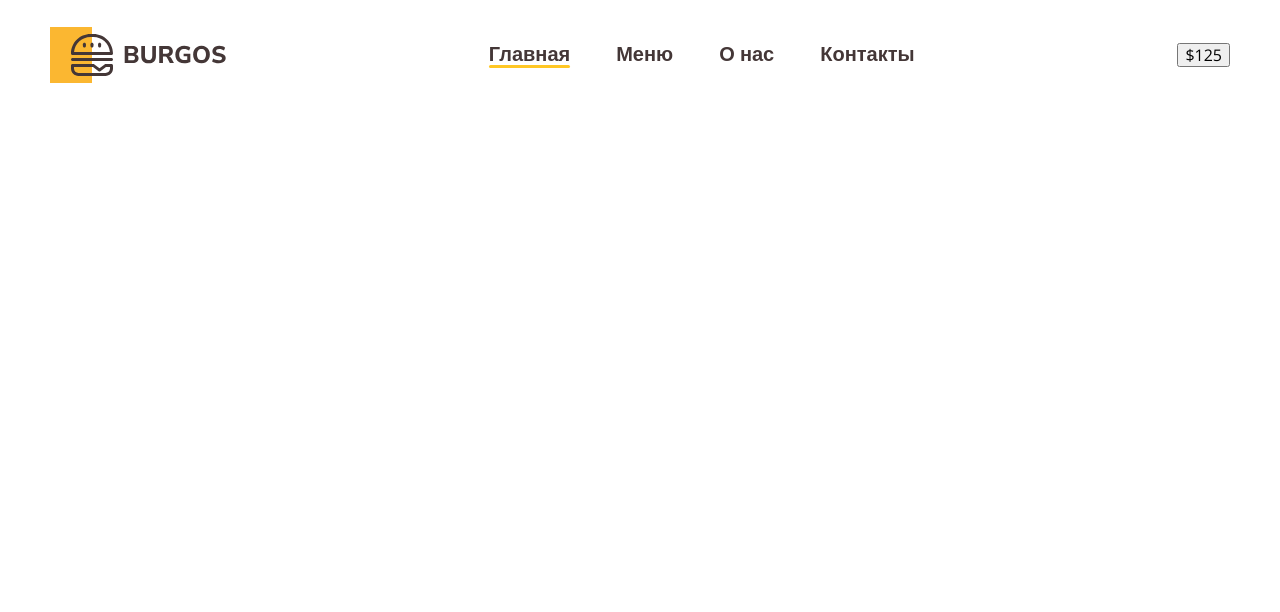
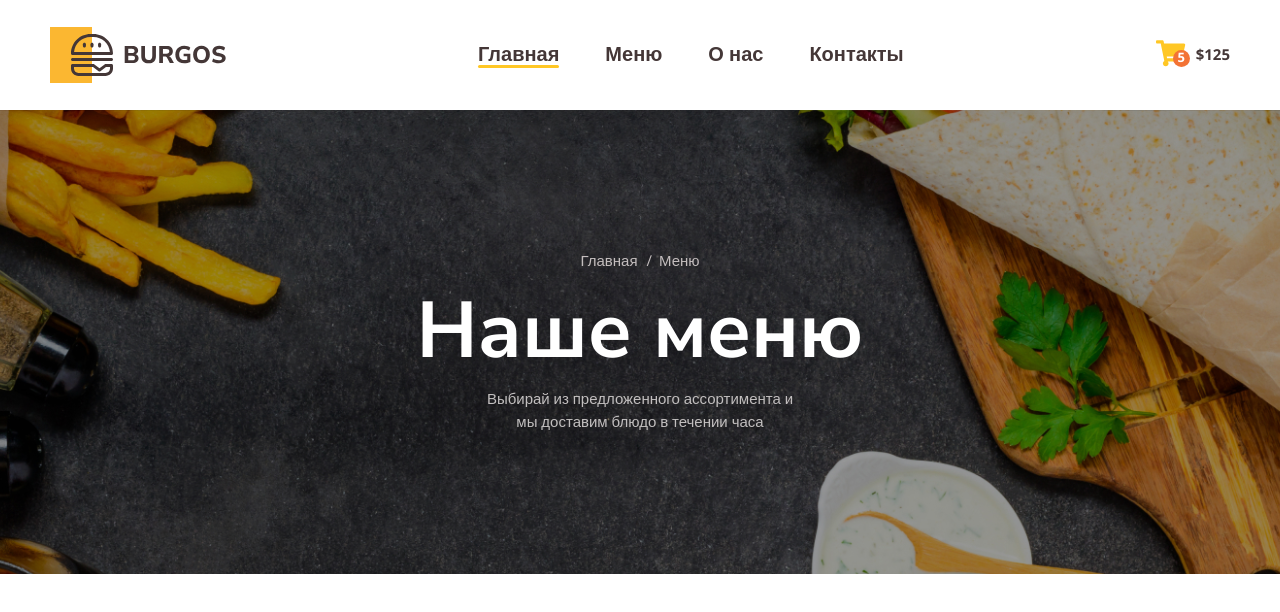
Before and after one commit to Kochevnik40/Module01-Burger, a plain HTML site: page index.html in a window 1280 px wide. Drawn offline with nearby package versions, Linux system fonts and the light colour scheme.

Commit message:
Add styles

```diff
--- a/index.html
+++ b/index.html
@@ -1,5 +1,5 @@
 <!DOCTYPE html>
-<html lang="en">
+<html lang="ru">
 
 <head>
     <meta charset="UTF-8">
@@ -28,10 +28,25 @@
                         <li><a href="#">Контакты</a></li>
                     </ul>
                 </nav>
-                <button tupe="button">$125</button>
+                <button tupe="button" class="button">
+                    <span class="button-item"><img src="images/cart.svg" alt="Корзина">
+                        <span class="button-count">5</span>
+                    </span>
+                    <span class="button-text">$125</span>
+                </button>
             </div>
         </div>
     </header>
+    <div class="bg">
+        <div class="container">
+            <ul class="breadcrumbs">
+                <li><a href="#">Главная</a></li>
+                <li><a href="#">Меню</a></li>
+            </ul>
+            <h1 class="title">Наше меню</h1>
+            <p class="deskription">Выбирай из предложенного ассортимента и мы доставим блюдо в течении часа</p>
+        </div>
+    </div>
 </body>
 
 </html>
--- a/styles/main.css
+++ b/styles/main.css
@@ -1,6 +1,6 @@
 body {
     font-family: 'Nunito Sans', sans-serif;
-    font-family: 'Open Sans', sans-serif;
+
 }
 
 .container {
@@ -11,6 +11,7 @@ body {
 }
 
 .header {
+    font-family: 'Open Sans', sans-serif;
     display: flex;
     align-items: center;
     justify-content: space-between;
@@ -53,3 +54,89 @@ body {
 .header-nav a.active::after {
     background: #FFC725;
 }
+
+.button {
+    display: flex;
+    align-items: center;
+    background-color: transparent;
+    border: none;
+    padding: 0;
+    gap: 10px;
+}
+
+.button-item {
+    position: relative;
+}
+
+.button-count {
+    color: #FFFFFF;
+    font-weight: 700;
+    font-size: 13px;
+    background-color: #F37335;
+    border-radius: 100%;
+    position: absolute;
+    width: 17px;
+    height: 17px;
+    text-align: center;
+    bottom: 3px;
+    right: -4px;
+}
+
+.button-text {
+    color: #443737;
+    font-weight: 700;
+    font-size: 15px;
+}
+
+.bg {
+    text-align: center;
+    background-image: url(../images/Bg.jpg);
+    background-size: cover;
+    background-position: center center;
+    padding: 142px 0px;
+}
+
+.breadcrumbs {
+    padding-left: 0;
+    margin-top: 0;
+    list-style-type: none;
+    display: flex;
+    justify-content: center;
+    gap: 16px;
+}
+
+.breadcrumbs a {
+    font-family: 'Open Sans', sans-serif;
+    text-decoration: none;
+    color: #c4bebe;
+    font-weight: 400;
+    font-size: 15px;
+}
+
+.breadcrumbs a::before {
+    content: '/';
+    position: relative;
+    left: -7px;
+}
+
+.breadcrumbs li:first-child a::before {
+    display: none;
+}
+
+.title {
+    color: #FFFFFF;
+    font-weight: 700;
+    font-size: 79px;
+    margin-top: 10px;
+    margin-bottom: 10px;
+}
+
+.deskription {
+    font-family: 'Open Sans', sans-serif;
+    color: #c2bfbf;
+    font-weight: 400;
+    font-size: 15px;
+    line-height: 1.5;
+    max-width: 320px;
+    margin: 0 auto;
+}
```
Also changed, not shown: images/Bg.jpg (added), images/cart.svg (added), images/shopping-cart.png (deleted).
